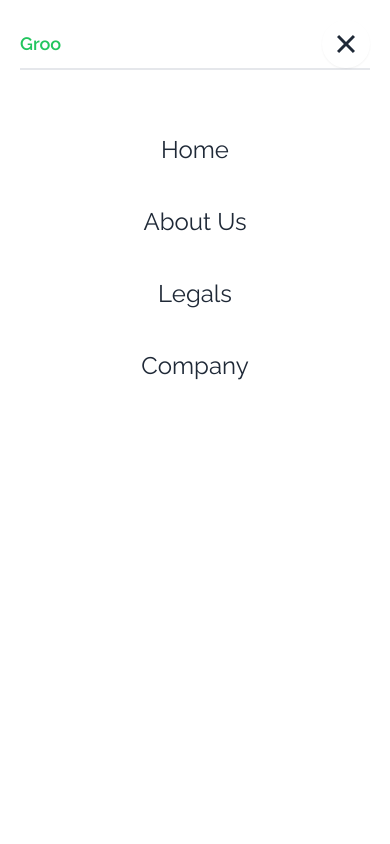
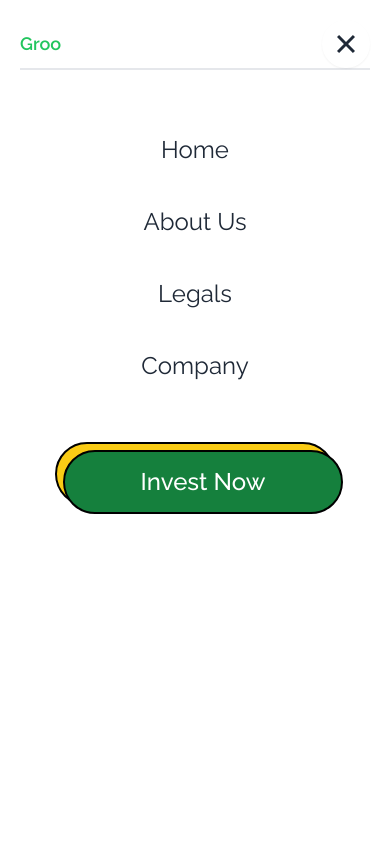
Before and after one commit to Neon-jeff/groo-frontend, a React (Vite) app: page / in a window 390 px wide. Both pictures are taken after a click on the label 346 px from the left and 44 px from the top of the page. Shown: the top 844 px of the page. Built offline with nearby package versions, Linux system fonts and the light colour scheme.

Commit message:
Mobile nav

```diff
--- a/src/components/navigation/Nav.jsx
+++ b/src/components/navigation/Nav.jsx
@@ -71,7 +71,13 @@ export default function Nav() {
             </svg>
           </label>
         </div>
-        <ul className={mobile == true ? "flex gap-10 text-2xl h-screen transition duration-75 ease-in flex-col items-center" : "hidden"}>
+        <ul
+          className={
+            mobile == true
+              ? "flex gap-10 text-2xl h-screen transition w-full duration-75 ease-in flex-col items-center"
+              : "hidden"
+          }
+        >
           <a
             href="#"
             className="hover:text-green-600 hover:font-medium hover:scale-110 transition duration-75 ease-in"
@@ -96,6 +102,7 @@ export default function Nav() {
           >
             Company
           </a>
+          <Button text={"Invest Now"} action={() => {}} width={"w-4/5"} />
         </ul>
       </nav>
     </>
```
